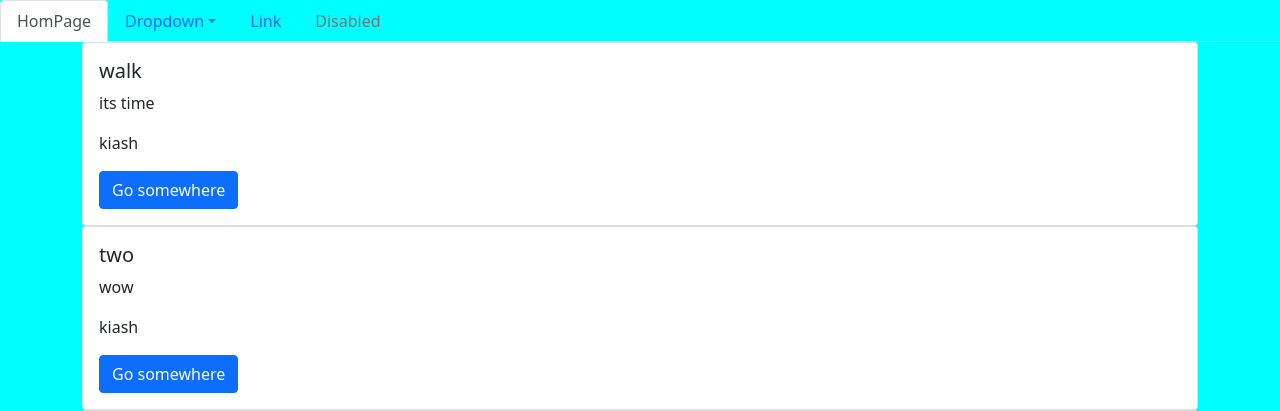
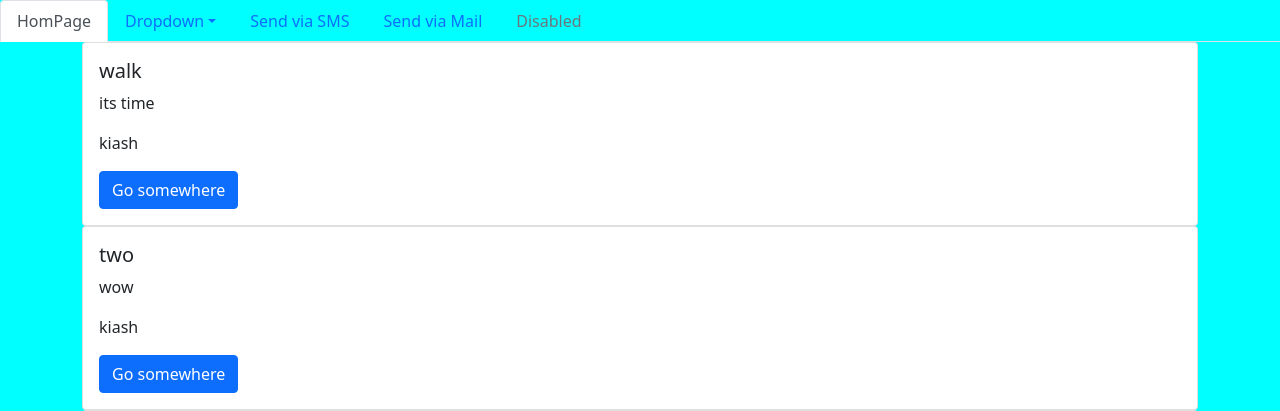
Before and after one commit to CodeBall-Pitch/simple-blog-app, a Django app: page /blog/ in a window 1280 px wide. Shown: the top 411 px of the page. Run offline with Django 4.2, Linux system fonts and the light colour scheme; data comes from the database, SQL or seed files in the repository.

Commit message:
improved my apps

```diff
--- a/config/settings.py
+++ b/config/settings.py
@@ -137,6 +137,7 @@ DEFAULT_AUTO_FIELD = 'django.db.models.BigAutoField'
 EMAIL_BACKEND='django.core.mail.backends.smtp.EmailBackend'
 EMAIL_HOST='smtp.gmail.com'
 EMAIL_HOST_USER='codewithkiash@gmail.com'
-EMAIL_HOST_PASSWORD='chjdrsmvlrnculgp'
+EMAIL_HOST_PASSWORD='prbwehzxjwzotahy'
+# EMAIL_HOST_PASSWORD='chjdrsmvlrnculgp'
 EMAIL_USE_TLS=True
 EMAIL_PORT=587
--- a/frontend/templates/base.html
+++ b/frontend/templates/base.html
@@ -26,7 +26,10 @@
           </ul>
         </li>
         <li class="nav-item">
-          <a class="nav-link" href="#">Link</a>
+          <a class="nav-link" href="{%  url 'bulk_sms:sms' %}">Send via SMS</a>
+        </li>
+        <li class="nav-item">
+          <a class="nav-link" href="{%  url 'accounts:mail' %}">Send via Mail</a>
         </li>
         <li class="nav-item">
           <a class="nav-link disabled" href="#" tabindex="-1" aria-disabled="true">Disabled</a>
```
